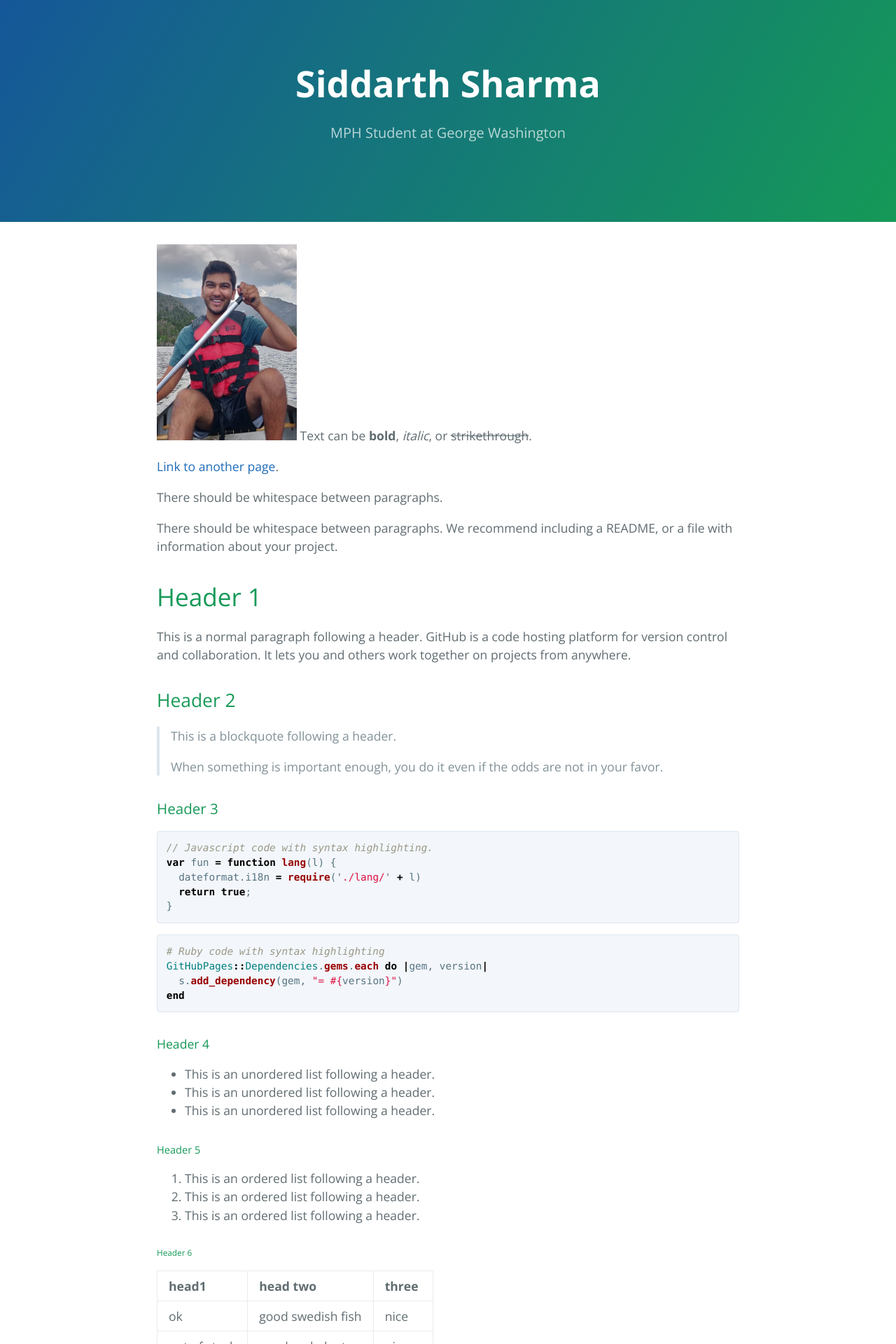
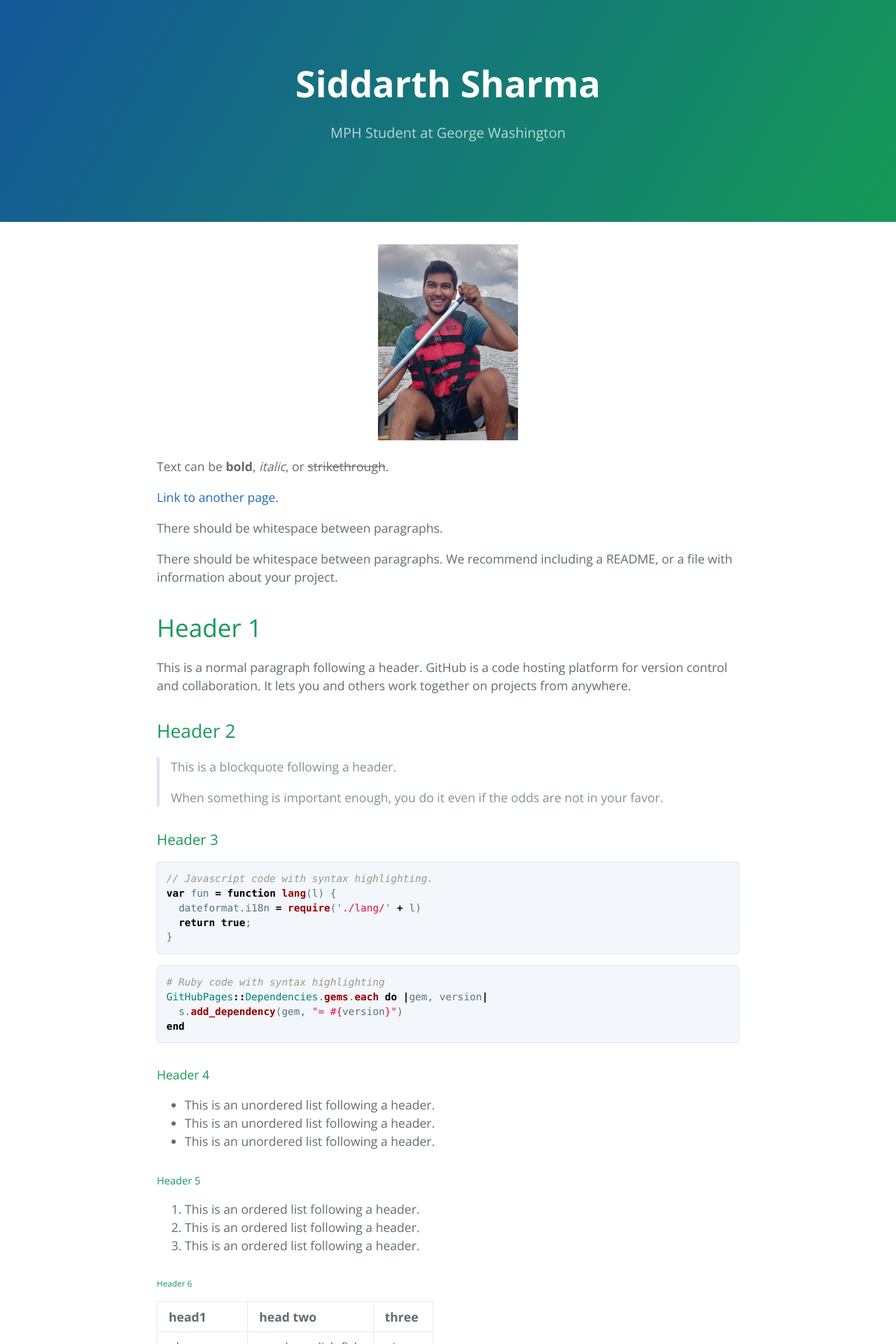
Before and after one commit to SiddarthMSharma/SiddarthMSharma.github.io, a Jekyll site: the page built from index.md, in a window 1280 px wide. Shown: the top 1920 px of the page at 70% size. Built offline with Jekyll 4.4.1, drawn with Linux system fonts in a browser that asks for light colours.

Commit message:
Update index.md

```diff
--- a/index.md
+++ b/index.md
@@ -1,7 +1,8 @@
 ---
 layout: default
 ---
-<img src="assets/portfolio.png" alt="drawing" width="200"/>
+<p style="text-align:center;"><img src="assets/portfolio.png" alt="drawing" width="200"/></p>
+
 Text can be **bold**, _italic_, or ~~strikethrough~~.
 
 [Link to another page](./another-page.html).
```
